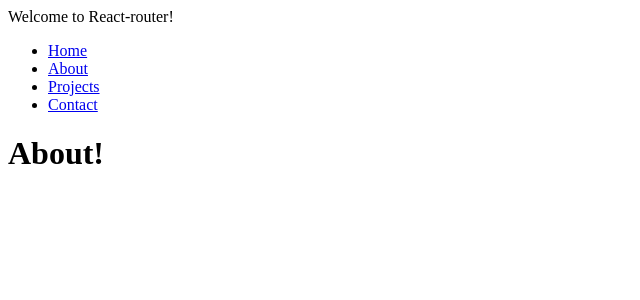
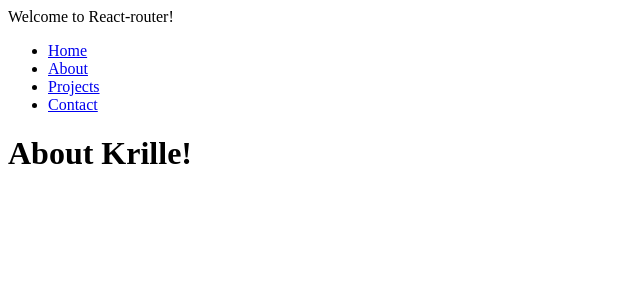
Before and after one commit to juiceghost/route-trainer, a React (Create React App) app: page /about in a window 1280 px wide. Shown: the top 300 px of the page, without its empty margins (0-640 px from the left). Built offline with nearby package versions, Linux system fonts and the light colour scheme.

Commit message:
Routing complete

```diff
--- a/src/About.js
+++ b/src/About.js
@@ -1,6 +1,6 @@
-function About() {
+function About(props) {
     return (
-        <h1>About!</h1>
+        <h1>About {props.name}!</h1>
     );
 }
 
--- a/src/App.js
+++ b/src/App.js
@@ -4,6 +4,7 @@ import { BrowserRouter as Router, Switch, Route } from 'react-router-dom';
 import About from './About';
 import Contact from './Contact';
 import Projects from './Projects';
+import Home from './Home';
 
 function App() {
     return (
@@ -12,7 +13,7 @@ function App() {
             <Navigation />
             <Switch>
                 <Route path='/about'>
-                    <About />
+                    <About name='Krille' />
                 </Route>
                 <Route path='/projects'>
                     <Projects />
@@ -20,7 +21,9 @@ function App() {
                 <Route path='/contact'>
                     <Contact />
                 </Route>
-
+                <Route path='/'>
+                    <Home />
+                </Route>
             </Switch>
 
 
--- /dev/null
+++ b/src/Home.js
@@ -0,0 +1,7 @@
+function Home() {
+    return (
+        <h1>Home!</h1>
+    );
+}
+
+export default Home;
```
Also changed, not shown: 1 other file (tests, documents, lock files or other folders).
